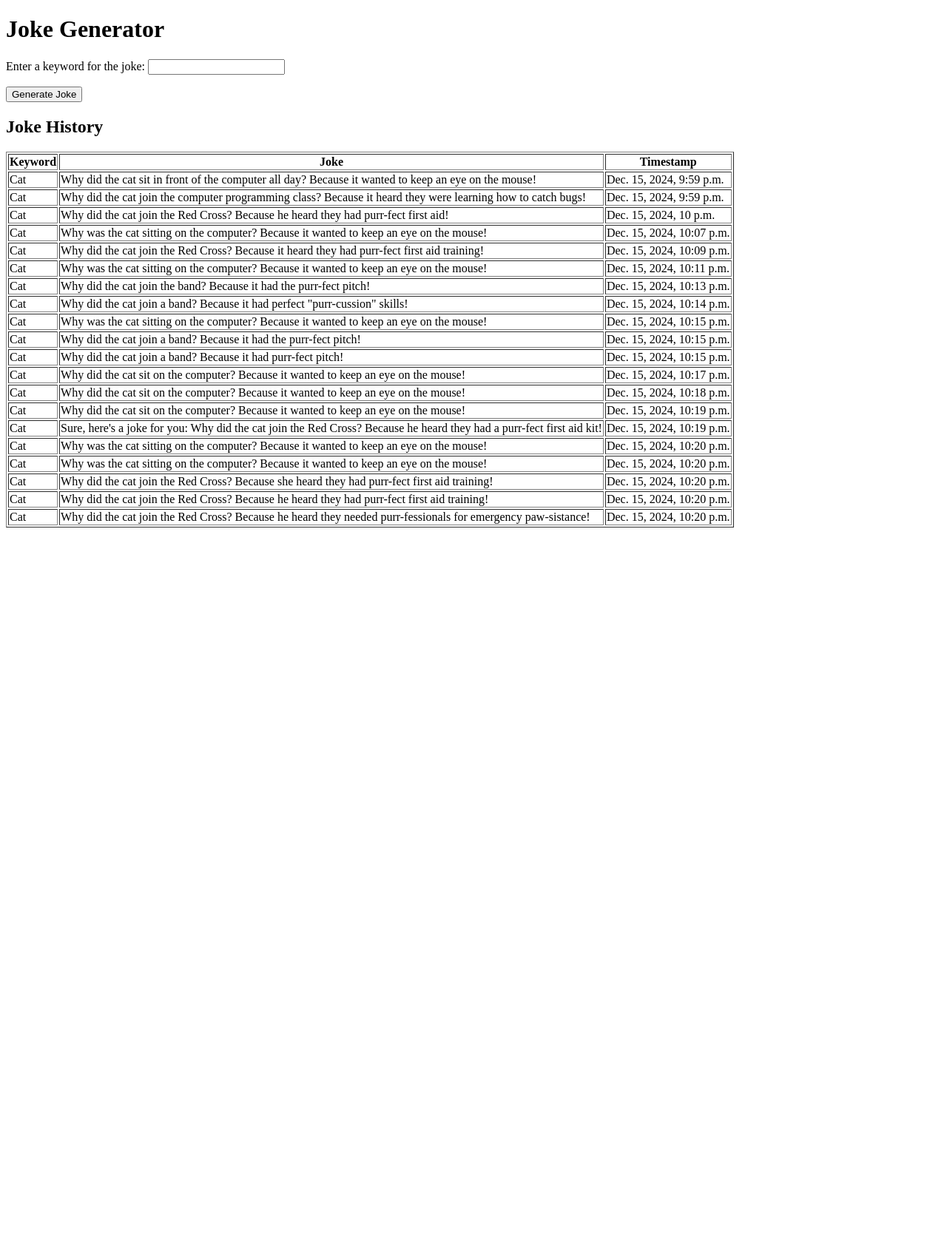
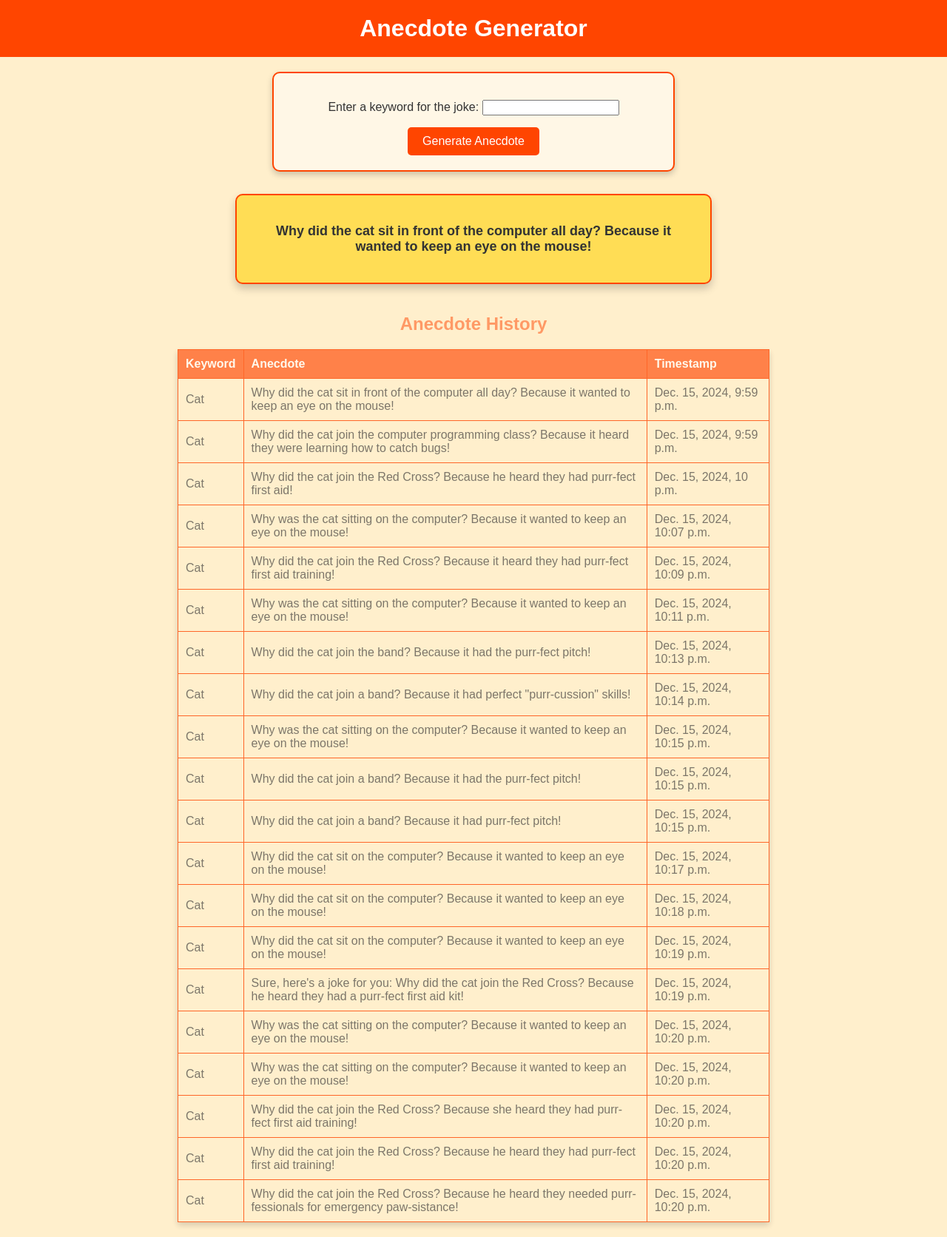
Before and after one commit to KoraRiko/joke_generator, a Django app: template jokes/templates/joke_generator.html in a window 1280 px wide. Shown: the whole page at 74% size. Before the commit the page ends 713 px from the top, so only its background shows below. Run offline with Django 5.2, Linux system fonts and the light colour scheme; the template is opened without the code that fills it: values that come from a table or form of the project are taken from there, others are empty; data comes from the database, SQL or seed files in the repository; both versions use the stored data as it was after the commit.

Commit message:
Finished site without language selection

```diff
--- a/jokes/templates/joke_generator.html
+++ b/jokes/templates/joke_generator.html
@@ -3,21 +3,137 @@
 <head>
     <meta charset="UTF-8">
     <meta name="viewport" content="width=device-width, initial-scale=1.0">
-    <title>Joke Generator</title>
+    <title>Anecdote Generator</title>
+    <style>
+        body {
+            font-family: Arial, sans-serif;
+            background-color: #ffefcc; /* Light yellow background */
+            color: #333;
+            margin: 0;
+            padding: 0;
+            text-align: center;
+        }
+
+        h1 {
+            background-color: #ff4500; /* Red header */
+            color: #fff;
+            padding: 20px 0;
+            margin: 0;
+        }
+
+        form {
+            margin: 20px auto;
+            padding: 20px;
+            background-color: #fff7e6; /* Bright yellow form background */
+            border: 2px solid #ff4500; /* Red border */
+            border-radius: 10px;
+            width: 80%;
+            max-width: 500px;
+            box-shadow: 0 4px 8px rgba(0, 0, 0, 0.2);
+        }
+
+        form button {
+            background-color: #ff4500; /* Red button */
+            color: white;
+            border: none;
+            border-radius: 5px;
+            padding: 10px 20px;
+            font-size: 16px;
+            cursor: pointer;
+            transition: background-color 0.3s;
+        }
+
+        form button:hover {
+            background-color: #e03c00; /* Darker red on hover */
+        }
+
+        h2 {
+            color: #ff4500;
+            margin-top: 40px;
+            opacity: 0.5;
+        }
+
+        table {
+            margin: 20px auto;
+            border-collapse: collapse;
+            width: 90%;
+            max-width: 800px;
+            box-shadow: 0 4px 8px rgba(0, 0, 0, 0.2);
+            opacity: 0.8;
+        }
+
+        table th, table td {
+            border: 1px solid #ff4500; /* Red borders */
+            padding: 10px;
+            text-align: left;
+            opacity: 0.8;
+        }
+
+        table th {
+            background-color: #ff4500; /* Red header */
+            color: white;
+            opacity: 0.8;
+        }
+
+        table tr:hover {
+            background-color: #ffdd55; /* Bright yellow on hover */
+            opacity: 0.8;
+        }
+
+        /* New generated joke frame styling */
+        #new-generated-joke {
+            background-color: #ffdd55;  /* Light yellow for visibility */
+            padding: 20px;
+            margin-top: 30px;
+            opacity: 1;
+            border: 2px solid #ff4500; /* Red border for the joke frame */
+            border-radius: 10px;
+            box-shadow: 0 6px 12px rgba(0, 0, 0, 0.2);
+            max-width: 600px;
+            margin-left: auto;
+            margin-right: auto;
+            text-align: left;
+            font-size: 18px;
+            font-weight: bold;
+        }
+
+        #new-generated-joke h3 {
+            font-size: 22px;
+            color: #ff4500; /* Red title */
+            margin-bottom: 10px;
+        }
+
+        @media (max-width: 600px) {
+            form {
+                width: 90%;
+            }
+
+            table {
+                width: 100%;
+            }
+        }
+    </style>
 </head>
 <body>
-    <h1>Joke Generator</h1>
+    <h1>Anecdote Generator</h1>
     <form method="POST">
         {% csrf_token %}
         {{ form.as_p }}
-        <button type="submit">Generate Joke</button>
+        <button type="submit">Generate Anecdote</button>
     </form>
 
-    <h2>Joke History</h2>
-    <table border="1">
+    <!-- New Generated Joke Frame -->
+    <div id="new-generated-joke">
+        <center>
+        <p>{{ recent_joke.joke }}</p>
+        </center>
+    </div>
+
+    <h2>Anecdote History</h2>
+    <table>
         <tr>
             <th>Keyword</th>
-            <th>Joke</th>
+            <th>Anecdote</th>
             <th>Timestamp</th>
         </tr>
         {% for joke in jokes %}
```
Also changed, not shown: jokes/views.py (+8 -5 lines), db.sqlite3.
